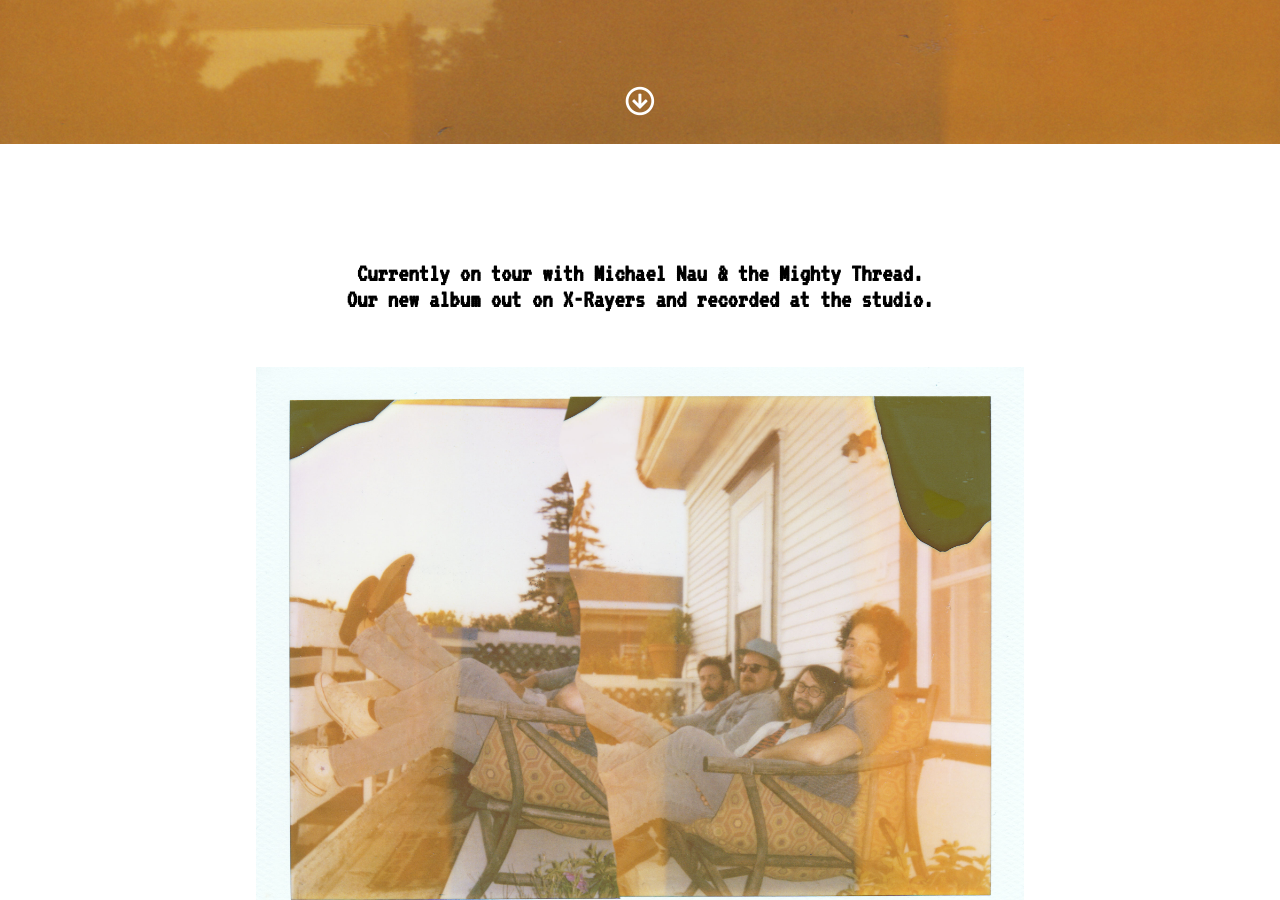
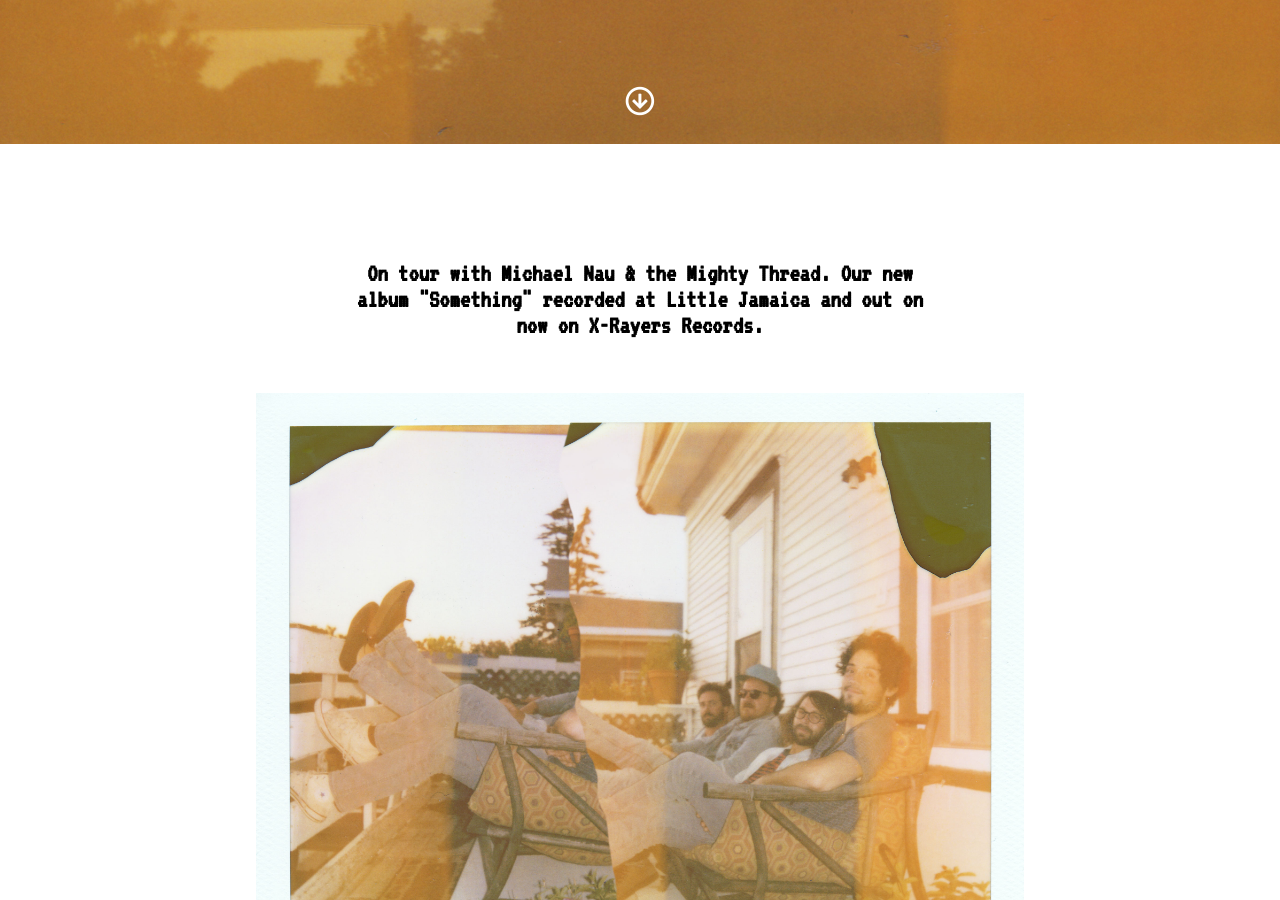
Before and after one commit to alder-studio/little-jamaica, a Jekyll site: the page built from index.html, in a window 1280 px wide and 900 px high, scrolled down 756 px. Built offline with Jekyll 4.4.1, drawn with Linux system fonts in a browser that asks for light colours.

Commit message:
Update Copy

```diff
--- a/index.html
+++ b/index.html
@@ -19,7 +19,7 @@ layout: default
 
     <div class="block-half" id="about">
         <div class="text-area">
-            <h3>Currently on tour with Michael Nau & the Mighty Thread. Our new album out on X-Rayers and recorded at the studio.</h3>
+            <h3>On tour with Michael Nau & the Mighty Thread. Our new album "Something" recorded at Little Jamaica and out on now on X-Rayers Records.</h3>
         </div>
 
         <div class="big-picture">
```
